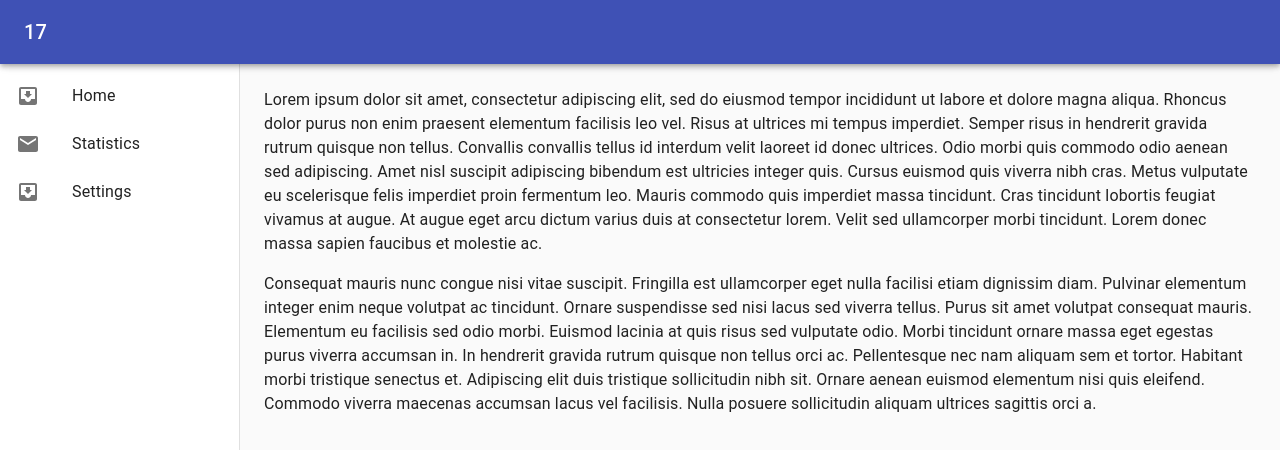
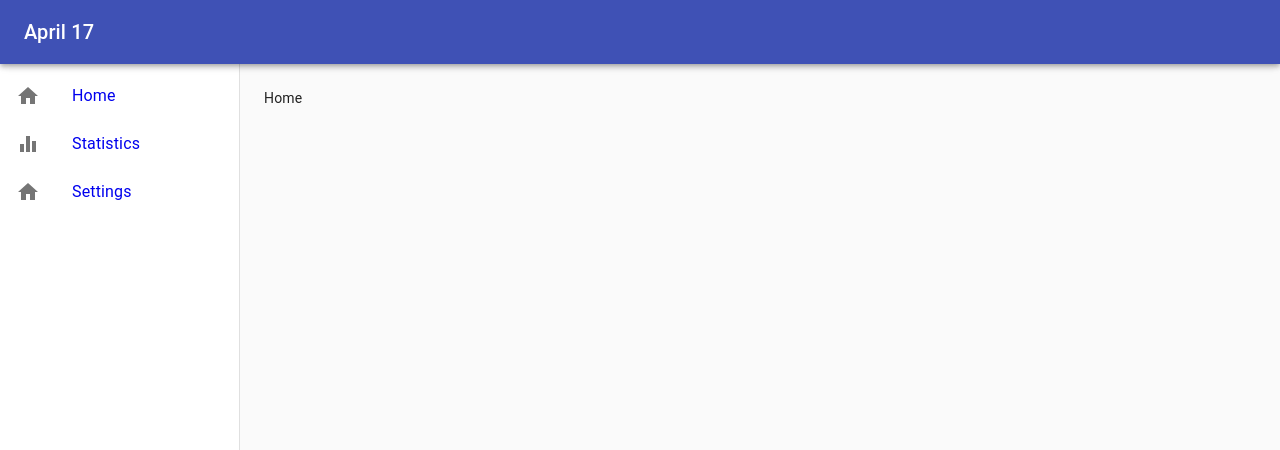
Before and after one commit to unquenchedservant/unquenched_bible_web, a React (Create React App) app: page / in a window 1280 px wide. Shown: the top 450 px of the page. Built offline with nearby package versions, Linux system fonts and the light colour scheme.

Commit message:
Added a functional drawer

```diff
--- a/package.json
+++ b/package.json
@@ -10,6 +10,7 @@
     "@testing-library/user-event": "^12.1.10",
     "react": "^17.0.2",
     "react-dom": "^17.0.2",
+    "react-router-dom": "^5.2.0",
     "react-scripts": "4.0.3",
     "web-vitals": "^1.0.1"
   },
--- a/src/App.js
+++ b/src/App.js
@@ -1,4 +1,10 @@
 import React from 'react';
+import {
+  BrowserRouter,
+  Switch,
+  Route,
+  Link
+} from "react-router-dom";
 import { makeStyles } from '@material-ui/core/styles';
 import Drawer from '@material-ui/core/Drawer';
 import AppBar from '@material-ui/core/AppBar';
@@ -10,8 +16,9 @@ import Divider from '@material-ui/core/Divider';
 import ListItem from '@material-ui/core/ListItem';
 import ListItemIcon from '@material-ui/core/ListItemIcon';
 import ListItemText from '@material-ui/core/ListItemText';
-import InboxIcon from '@material-ui/icons/MoveToInbox';
-import MailIcon from '@material-ui/icons/Mail';
+import SettingsIcon from '@material-ui/icons/Settings';
+import HomeIcon from '@material-ui/icons/Home';
+import EqualizerIcon from '@material-ui/icons/Equalizer';
 
 const drawerWidth = 240;
 
@@ -22,13 +29,6 @@ const useStyles = makeStyles((theme) => ({
   appBar: {
     zIndex: theme.zIndex.drawer + 1,
   },
-  drawer: {
-    width: drawerWidth,
-    flexShrink: 0,
-  },
-  drawerPaper: {
-    width: drawerWidth,
-  },
   drawerContainer: {
     overflow: 'auto',
   },
@@ -36,53 +36,77 @@ const useStyles = makeStyles((theme) => ({
     flexGrow: 1,
     padding: theme.spacing(3),
   },
+  drawer: {
+    [theme.breakpoints.up("sm")]: {
+      width: drawerWidth,
+      flexShrink: 0
+    }
+  },
+  toolbar: theme.mixins.toolbar,
+  drawerPaper: {
+    width: drawerWidth
+  },
 }));
 
 function getMonth(numeralMonth) {
   let month = "";
   switch(numeralMonth){
-    case 1:
+    case "1":
       month = "January";
       break;
-    case 2:
+    case "2":
       month = "February";
       break;
-    case 3:
+    case "3":
       month = "March";
       break;
-    case 4:
+    case "4":
       month = "April";
       break;
-    case 5:
+    case "5":
       month = "May";
       break;
-    case 6:
+    case "6":
       month = "June";
       break;
-    case 7:
+    case "7":
       month = "July";
       break;
-    case 8:
+    case "8":
       month = "August";
       break;
-    case 9:
+    case "9":
       month = "September";
       break;
-    case 10:
+    case "10":
       month = "October";
       break;
-    case 11:
+    case "11":
       month = "November";
       break;
-    case 12:
+    case "12":
       month = "December";
-      break;
   }
   return month;
 }
 function ClippedDrawer() {
   const classes = useStyles();
   let [month, date, year] = new Date().toLocaleDateString("en-US").split("/");
+
+  const drawer = (
+    <div className={classes.drawerContainer}>
+          <List>
+            {["Home", "Statistics", "Settings"].map((text, index) => (
+              <ListItem key={text} component={Link} to={ text==="Home" ? "/" : "/" + text.toLowerCase()}>
+                <ListItemIcon>
+                  {index % 2 === 0 ? <HomeIcon /> : <EqualizerIcon />}
+                </ListItemIcon>
+                <ListItemText primary={text} />
+              </ListItem>
+            ))}
+            </List>
+          </div>
+    );
 
   return (
     <div className={classes.root}>
@@ -94,51 +118,30 @@ function ClippedDrawer() {
           </Typography>
         </Toolbar>
       </AppBar>
+      <BrowserRouter>
+        <nav className={classes.drawer} aria-label="mailbox folders">
           <Drawer
             className={classes.drawer}
             variant="permanent"
+            open
             classes={{
               paper: classes.drawerPaper,
             }}
           >
             <Toolbar />
-        <div className={classes.drawerContainer}>
-          <List>
-            {['Home', 'Statistics', 'Settings'].map((text, index) => (
-              <ListItem button key={text}>
-                <ListItemIcon>{index % 2 === 0 ? <InboxIcon /> : <MailIcon />}</ListItemIcon>
-                <ListItemText primary={text} />
-              </ListItem>
-            ))}
-          </List>
-        </div>
+            {drawer}
           </Drawer>
+        </nav>
         <main className={classes.content}>
-        <Toolbar />
-        <Typography paragraph>
-          Lorem ipsum dolor sit amet, consectetur adipiscing elit, sed do eiusmod tempor incididunt
-          ut labore et dolore magna aliqua. Rhoncus dolor purus non enim praesent elementum
-          facilisis leo vel. Risus at ultrices mi tempus imperdiet. Semper risus in hendrerit
-          gravida rutrum quisque non tellus. Convallis convallis tellus id interdum velit laoreet id
-          donec ultrices. Odio morbi quis commodo odio aenean sed adipiscing. Amet nisl suscipit
-          adipiscing bibendum est ultricies integer quis. Cursus euismod quis viverra nibh cras.
-          Metus vulputate eu scelerisque felis imperdiet proin fermentum leo. Mauris commodo quis
-          imperdiet massa tincidunt. Cras tincidunt lobortis feugiat vivamus at augue. At augue eget
-          arcu dictum varius duis at consectetur lorem. Velit sed ullamcorper morbi tincidunt. Lorem
-          donec massa sapien faucibus et molestie ac.
-        </Typography>
-        <Typography paragraph>
-          Consequat mauris nunc congue nisi vitae suscipit. Fringilla est ullamcorper eget nulla
-          facilisi etiam dignissim diam. Pulvinar elementum integer enim neque volutpat ac
-          tincidunt. Ornare suspendisse sed nisi lacus sed viverra tellus. Purus sit amet volutpat
-          consequat mauris. Elementum eu facilisis sed odio morbi. Euismod lacinia at quis risus sed
-          vulputate odio. Morbi tincidunt ornare massa eget egestas purus viverra accumsan in. In
-          hendrerit gravida rutrum quisque non tellus orci ac. Pellentesque nec nam aliquam sem et
-          tortor. Habitant morbi tristique senectus et. Adipiscing elit duis tristique sollicitudin
-          nibh sit. Ornare aenean euismod elementum nisi quis eleifend. Commodo viverra maecenas
-          accumsan lacus vel facilisis. Nulla posuere sollicitudin aliquam ultrices sagittis orci a.
-        </Typography>
+          <div className={classes.toolbar} />
+            <Switch>
+              <Route exact path="/" render={ () => <div>Home</div>} />
+              <Route path="/home" render={ () => <div>Home</div>} />
+              <Route path="/statistics" render={ () => <div>Statistics</div>} />
+              <Route path="/settings" render={ () => <div>Settings</div>} />
+            </Switch>
           </main>
+      </BrowserRouter>
     </div>
   );
 }
```
Also changed, not shown: 2 other files (tests, documents, lock files or other folders). Lines whose indentation alone changed are shown as unchanged.
